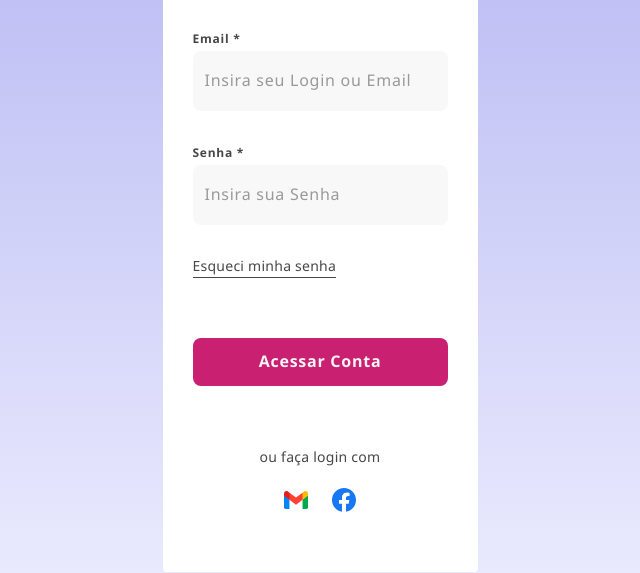
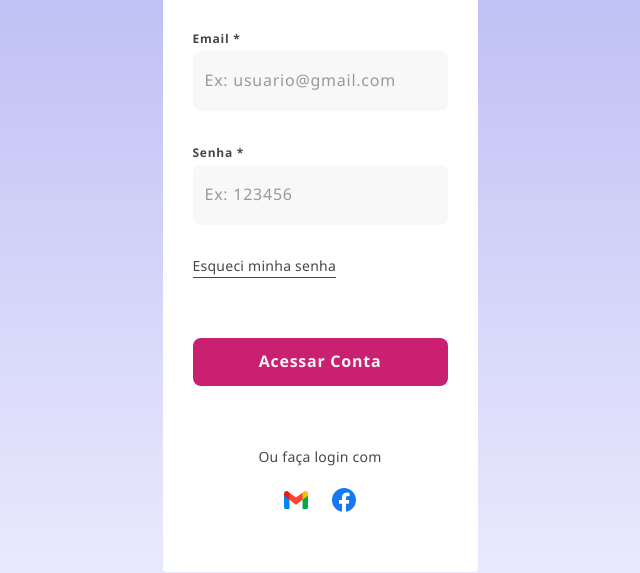
Before and after one commit to VilckFarias/loja-digital, a plain HTML site: page src/pages/login.html in a window 1280 px wide. Shown: the part 218-791 px from the top of the page, 320-960 px from the left. Drawn offline with Linux system fonts and the light colour scheme.

Commit message:
feat:estrutura principal feita

```diff
--- a/src/pages/login.html
+++ b/src/pages/login.html
@@ -23,18 +23,18 @@
             <div class="inputs">
                 <div>
                     <label for="">Email *</label>
-                    <input type="email" placeholder="Insira seu Login ou Email"/>
+                    <input type="email" placeholder="Ex: usuario@gmail.com" required/>
                 </div>
                 <div>
                     <label for="">Senha *</label>
-                    <input type="password" placeholder="Insira sua Senha"/>
+                    <input type="password" placeholder="Ex: 123456"/>
                 </div>
                 <span>
                     <a href="">Esqueci minha senha</a>
                 </span>
                 <button>Acessar Conta</button>
                 <div class="others">
-                    <span>ou faça login com</span>
+                    <span>Ou faça login com</span>
                     <nav>
                         <ul>
                             <li>
```
